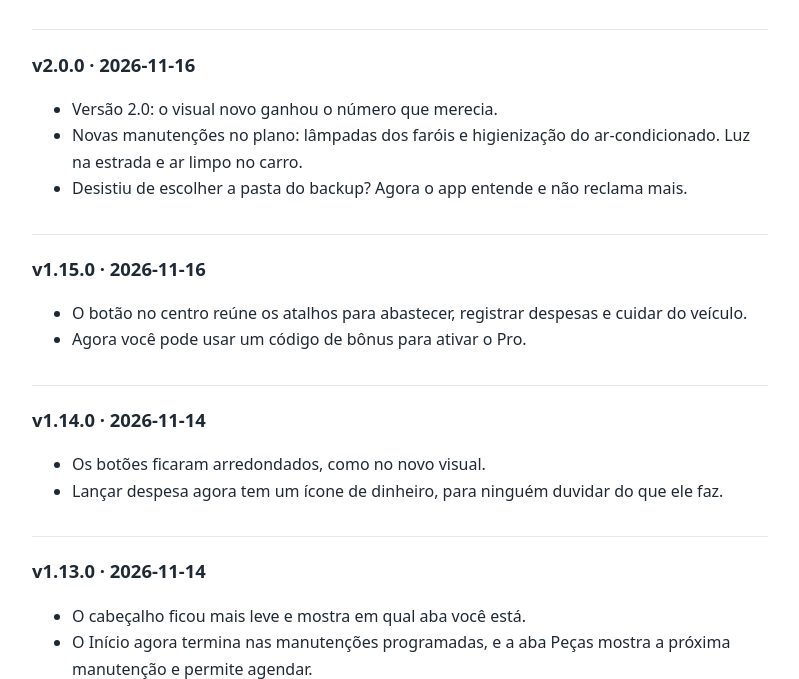
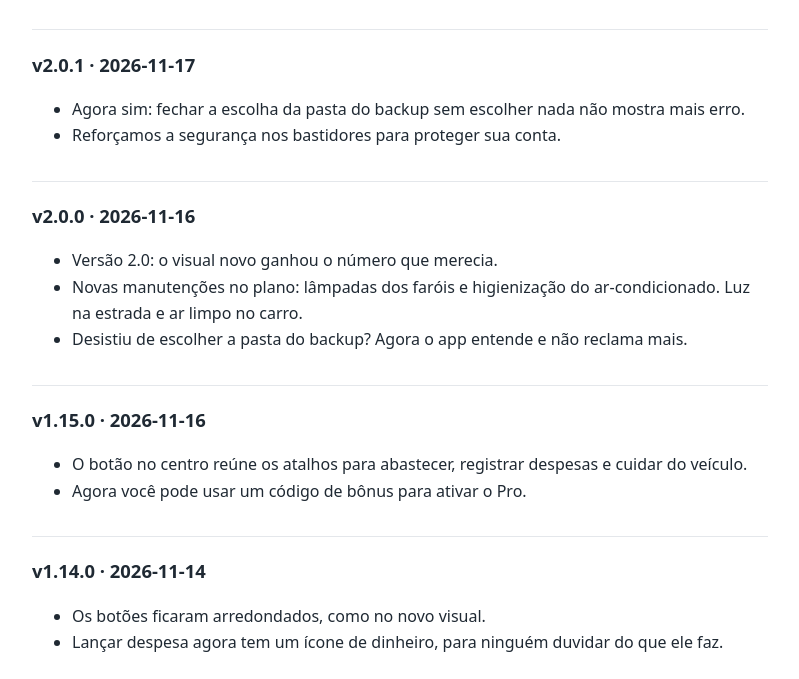
Before and after one commit to zrymeheim/tabula-eula, a plain HTML site: page tabulacar/novidades.html in a window 1280 px wide. Shown: the part 124-803 px from the top of the page, without its empty margins (240-1039 px from the left). Drawn offline with Linux system fonts and the light colour scheme.

Commit message:
docs(tabulacar): add 2.0.1 to the release history
Co-Authored-By: Claude Opus 5.5 <noreply@anthropic.com>

```diff
--- a/tabulacar/novidades.html
+++ b/tabulacar/novidades.html
@@ -10,6 +10,11 @@
 <main>
 <p class="meta"><a href="./">TabulaCar</a></p>
 <h1>Novidades do TabulaCar</h1>
+<h2>v2.0.1 · 2026-11-17</h2>
+<ul>
+<li>Agora sim: fechar a escolha da pasta do backup sem escolher nada n&#227;o mostra mais erro.</li>
+<li>Refor&#231;amos a seguran&#231;a nos bastidores para proteger sua conta.</li>
+</ul>
 <h2>v2.0.0 · 2026-11-16</h2>
 <ul>
 <li>Vers&#227;o 2.0: o visual novo ganhou o n&#250;mero que merecia.</li>
```
